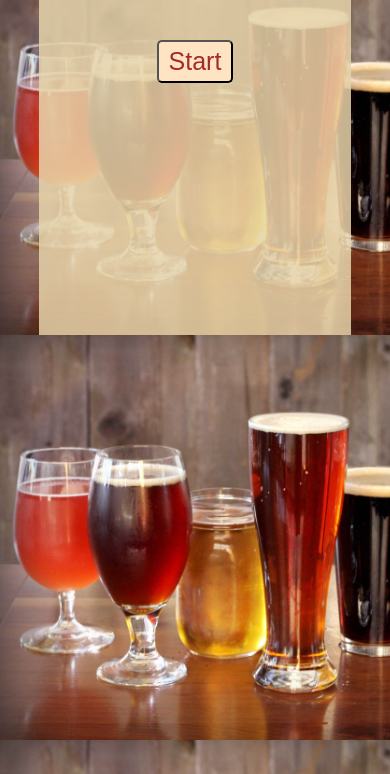
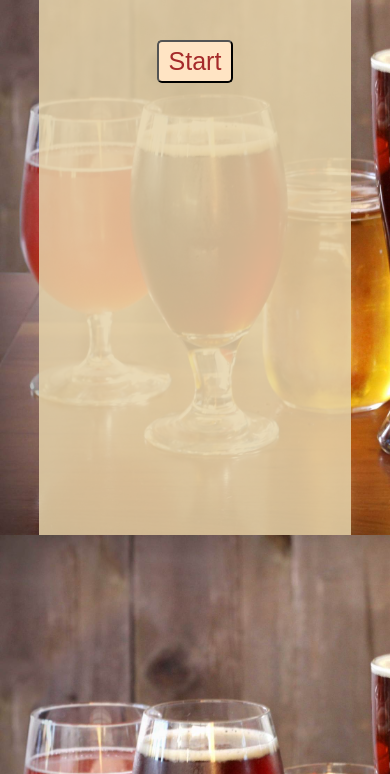
Before and after one commit to walterioo/TriviaGame, a plain HTML site: page index.html in a window 390 px wide. Shown: the part 70-844 px from the top of the page. Drawn offline with nearby package versions, Linux system fonts and the light colour scheme.

Commit message:
worked on media queries

```diff
--- a/assets/css/style.css
+++ b/assets/css/style.css
@@ -89,7 +89,7 @@ margin: 10px;
 font-weight: 300;
 }
 
-@media only screen and (max-width: 768px){
+@media screen and (max-width: 768px){
     body {
 
         background-repeat: repeat;
@@ -116,11 +116,12 @@ font-weight: 300;
     }
 }
 
-@media only screen and (max-width: 460px){
+@media screen and (max-width: 460px){
+
     .container {
         width: 80%;
         margin-top: 15px;
-        height: 400px;
+        height: 600px;
     }
 
     h1{
```
